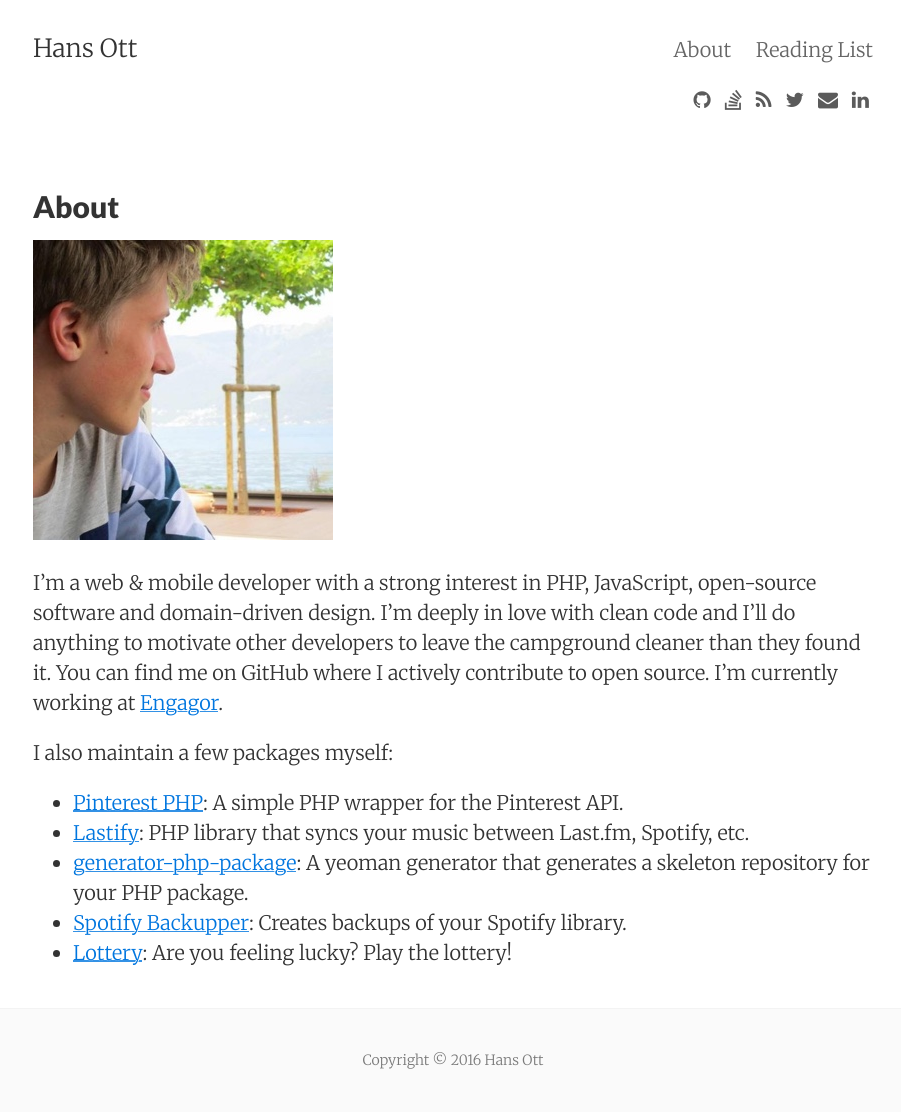
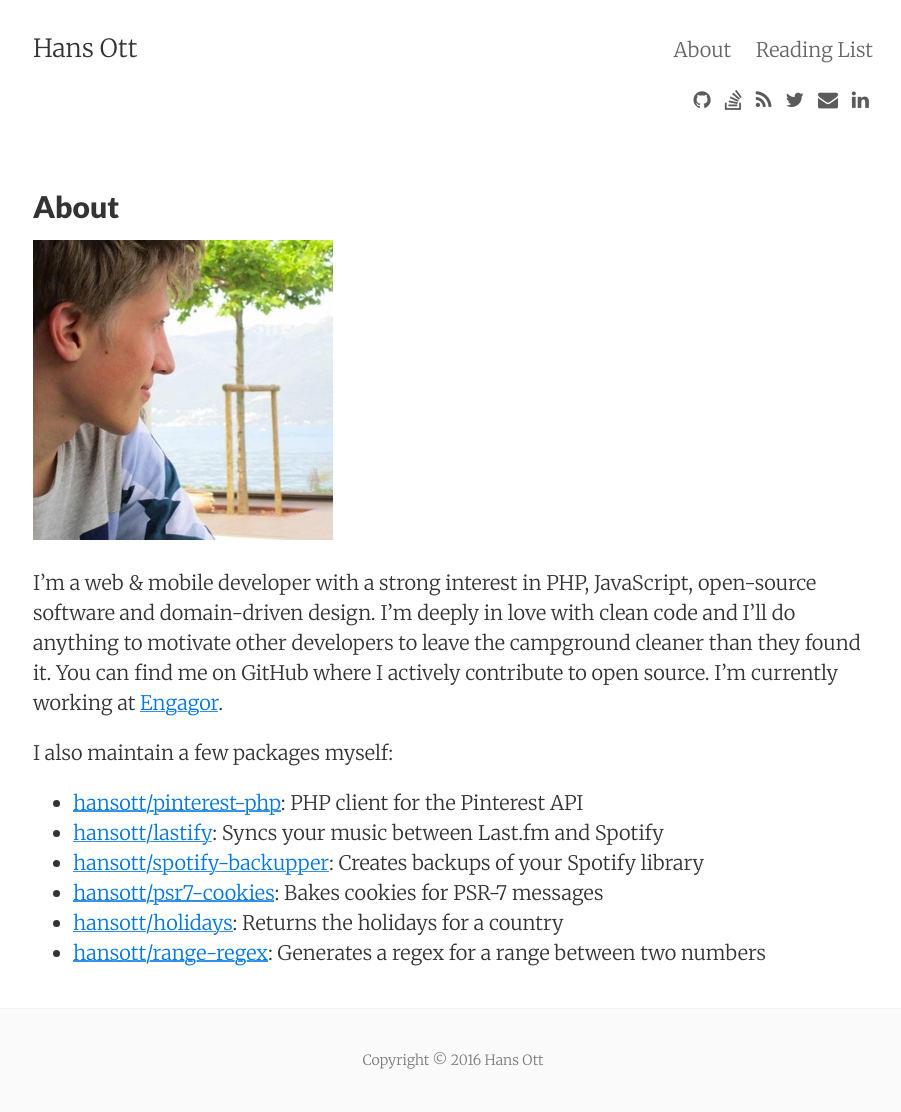
Before and after one commit to hansott/hansott.github.io-src, a Jekyll site: the page built from about.md, in a window 1280 px wide. Shown: the whole page, without its empty margins (187-1088 px from the left). Built offline with Jekyll 4.4.1, drawn with Linux system fonts in a browser that asks for light colours; nearby versions of some CDN libraries.

Commit message:
Add more libraries

```diff
--- a/about.md
+++ b/about.md
@@ -11,8 +11,9 @@ I'm a web & mobile developer with a strong interest in PHP, JavaScript, open-sou
 
 I also maintain a few packages myself:
 
-* [Pinterest PHP](https://github.com/hansott/pinterest-php): A simple PHP wrapper for the Pinterest API.
-* [Lastify](https://github.com/hansott/lastify): PHP library that syncs your music between Last.fm, Spotify, etc.
-* [generator-php-package](https://github.com/hansott/generator-php-package): A yeoman generator that generates a skeleton repository for your PHP package.
-* [Spotify Backupper](https://github.com/hansott/spotify-backupper): Creates backups of your Spotify library.
-* [Lottery](https://github.com/hansott/lottery): Are you feeling lucky? Play the lottery!
+* [hansott/pinterest-php](https://github.com/hansott/pinterest-php): PHP client for the Pinterest API
+* [hansott/lastify](https://github.com/hansott/lastify): Syncs your music between Last.fm and Spotify
+* [hansott/spotify-backupper](https://github.com/hansott/spotify-backupper): Creates backups of your Spotify library
+* [hansott/psr7-cookies](https://github.com/hansott/psr7-cookies): Bakes cookies for PSR-7 messages
+* [hansott/holidays](https://github.com/hansott/holidays): Returns the holidays for a country
+* [hansott/range-regex](https://github.com/hansott/range-regex): Generates a regex for a range between two numbers
```
